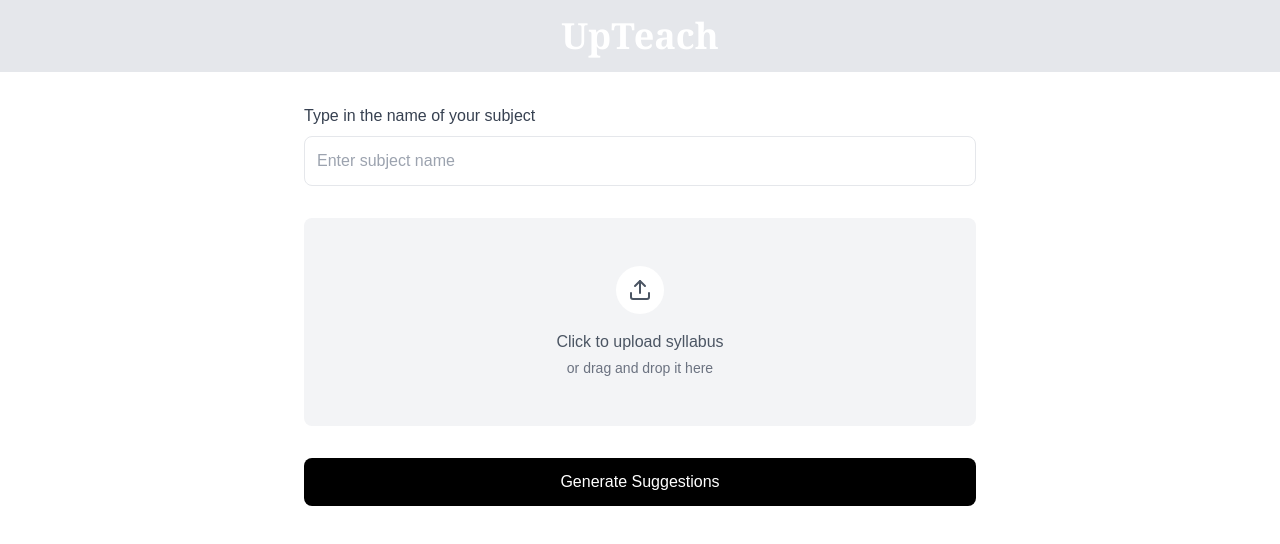
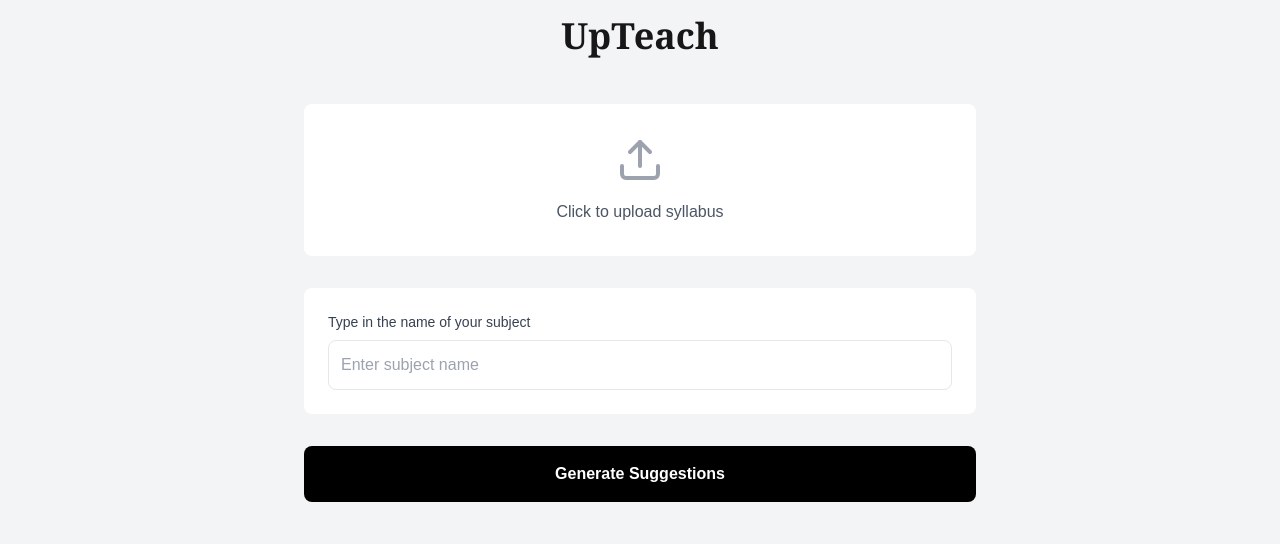
Before and after one commit to AshleighWong/UpTeach, a Next.js app in the folder frontend/: page /syllabus in a window 1280 px wide. Shown: the top 544 px of the page. Built offline with nearby package versions, Linux system fonts and the light colour scheme.

Commit message:
working compoenent postions

```diff
--- a/frontend/app/syllabus/page.tsx
+++ b/frontend/app/syllabus/page.tsx
@@ -1,28 +1,37 @@
 'use client'
 import { useState } from 'react'
 import { useRouter } from 'next/navigation'
-import { Upload, Trash2 } from 'lucide-react'
+import { Upload, FileText, Trash2 } from 'lucide-react'
 
 export default function SyllabusUpload() {
   const [subject, setSubject] = useState('')
-  const [isLoading, setIsLoading] = useState(false)
-  const [error, setError] = useState('')
-  const [fileName, setFileName] = useState('')
+  const [file, setFile] = useState<File | null>(null)
+  const [pdfUrl, setPdfUrl] = useState<string | null>(null)
   const router = useRouter()
 
-  const handleFileUpload = async (event: React.ChangeEvent<HTMLInputElement>) => {
-    const file = event.target.files?.[0]
-    if (!file) return
+  const handleFileChange = (e: React.ChangeEvent<HTMLInputElement>) => {
+    if (e.target.files && e.target.files[0]) {
+      const file = e.target.files[0]
+      setFile(file)
+      const localUrl = URL.createObjectURL(file)
+      setPdfUrl(localUrl)
+    }
+  }
 
-    setFileName(file.name)
+  const handleDeleteFile = () => {
+    setFile(null)
+    setPdfUrl(null)
+  }
 
-    if (!subject.trim()) {
-      setError('Please enter a subject name')
+  const handleUpload = async () => {
+    if (!file) {
+      alert('Please upload a syllabus file first')
       return
     }
-
-    setIsLoading(true)
-    setError('')
+    if (!subject.trim()) {
+      alert('Please enter a subject name')
+      return
+    }
 
     const formData = new FormData()
     formData.append('file', file)
@@ -33,39 +42,63 @@ export default function SyllabusUpload() {
         method: 'POST',
         body: formData,
       })
-
-      if (!response.ok) {
-        const data = await response.json()
-        throw new Error(data.error || 'Failed to process syllabus')
+      const data = await response.json()
+      if (data.file_url) {
+        setPdfUrl(data.file_url)
       }
-
-      const result = await response.json()
-      console.log('Upload successful:', result)
-
-      localStorage.setItem('syllabusSubject', subject)
-      router.push('/syllabus/suggestions')
-    } catch (err) {
-      console.error('Upload error:', err)
-      setError(err instanceof Error ? err.message : 'Failed to process syllabus')
-    } finally {
-      setIsLoading(false)
+    } catch (error) {
+      console.error('Error uploading file:', error)
     }
   }
 
-  const handleRemoveFile = () => {
-    setFileName('')
-  }
+  return (
+    <main className="min-h-screen flex flex-col bg-gray-100">
+      <div className="py-4">
+        <h1 className="text-4xl font-extrabold font-serif text-center">UpTeach</h1>
+      </div>
 
-  return (
-    <main className="min-h-screen flex flex-col">
- <div className="bg-gray-200 py-4">
-  <h1 className="text-4xl font-extrabold font-serif text-center text-white">UpTeach</h1>
-</div>
+      <div className="flex-1 px-4 py-8">
+        <div className="max-w-2xl mx-auto space-y-8">
+          {/* Upload Area */}
+          <div className="bg-white rounded-lg p-8">
+            <label className="block w-full cursor-pointer">
+              <input
+                type="file"
+                className="hidden"
+                accept=".pdf"
+                onChange={handleFileChange}
+              />
+              <div className="flex flex-col items-center space-y-4">
+                <Upload className="w-12 h-12 text-gray-400" />
+                <span className="text-gray-600">
+                  Click to upload syllabus
+                </span>
+              </div>
+            </label>
+          </div>
 
-      <div className="flex-1 bg-white px-4 py-8">
-        <div className="max-w-2xl mx-auto space-y-8">
-          <div className="space-y-2">
-            <label className="block text-gray-700">
+          {/* Uploaded Files List */}
+          {file && (
+            <div className="bg-white rounded-lg p-4">
+              <h2 className="text-lg font-medium mb-4">Uploaded Files:</h2>
+              <div className="flex items-center justify-between p-3 bg-gray-50 rounded-lg">
+                <div className="flex items-center space-x-3">
+                  <FileText className="w-5 h-5 text-gray-500" />
+                  <span className="text-gray-700">{file.name}</span>
+                </div>
+                <button
+                  onClick={handleDeleteFile}
+                  className="text-red-500 hover:text-red-700"
+                >
+                  <Trash2 className="w-5 h-5" />
+                </button>
+              </div>
+            </div>
+          )}
+
+          {/* Subject Input */}
+          <div className="bg-white rounded-lg p-6">
+            <label className="block text-sm font-medium text-gray-700 mb-2">
               Type in the name of your subject
             </label>
             <input
@@ -77,69 +110,22 @@ export default function SyllabusUpload() {
             />
           </div>
 
-          {!fileName ? (
-            <div className="bg-gray-100 rounded-lg p-12 text-center">
-              <input
-                type="file"
-                onChange={handleFileUpload}
-                accept=".pdf"
-                className="hidden"
-                id="file-upload"
-                disabled={isLoading}
-              />
-              <label
-                htmlFor="file-upload"
-                className="cursor-pointer inline-flex flex-col items-center"
-              >
-                <div className="p-3 rounded-full bg-white mb-4">
-                  <Upload className="w-6 h-6 text-gray-600" />
-                </div>
-                <span className="text-gray-600 font-medium">
-                  Click to upload syllabus
-                </span>
-                <span className="text-sm text-gray-500 mt-1">
-                  or drag and drop it here
-                </span>
-              </label>
-            </div>
-          ) : (
-            <div className="border rounded-lg p-4">
-              <h2 className="font-medium text-gray-700 mb-2">Uploaded Files:</h2>
-              <div className="flex items-center justify-between bg-gray-50 p-3 rounded">
-                <div className="flex items-center gap-2 text-gray-600">
-                  <svg className="w-5 h-5" fill="none" stroke="currentColor" viewBox="0 0 24 24">
-                    <path strokeLinecap="round" strokeLinejoin="round" strokeWidth={2}
-                          d="M9 12h6m-6 4h6m2 5H7a2 2 0 01-2-2V5a2 2 0 012-2h5.586a1 1 0 01.707.293l5.414 5.414a1 1 0 01.293.707V19a2 2 0 01-2 2z" />
-                  </svg>
-                  {fileName}
-                </div>
-                <button
-                  onClick={handleRemoveFile}
-                  className="text-red-600 hover:text-red-800"
-                >
-                  <Trash2 className="w-5 h-5" />
-                </button>
-              </div>
-            </div>
-          )}
-
+          {/* Generate Button */}
           <button
-            onClick={() => {
-              if (!fileName) {
-                document.getElementById('file-upload')?.click()
-              } else {
-                router.push('/syllabus/suggestions')
-              }
-            }}
-            disabled={isLoading}
-            className="w-full bg-black text-white font-medium py-3 px-4 rounded-lg hover:bg-gray-800 disabled:bg-gray-400"
+            className="w-full bg-black text-white font-bold py-4 px-6 rounded-lg"
+            onClick={handleUpload}
           >
             Generate Suggestions
           </button>
 
-          {error && (
-            <div className="text-red-600 text-center p-2 bg-red-50 rounded-lg">
-              {error}
+          {/* PDF Preview */}
+          {pdfUrl && (
+            <div className="border border-gray-200 rounded-lg bg-white">
+              <iframe
+                src={pdfUrl}
+                className="w-full h-[600px] rounded-lg"
+                title="PDF Viewer"
+              />
             </div>
           )}
         </div>
```
